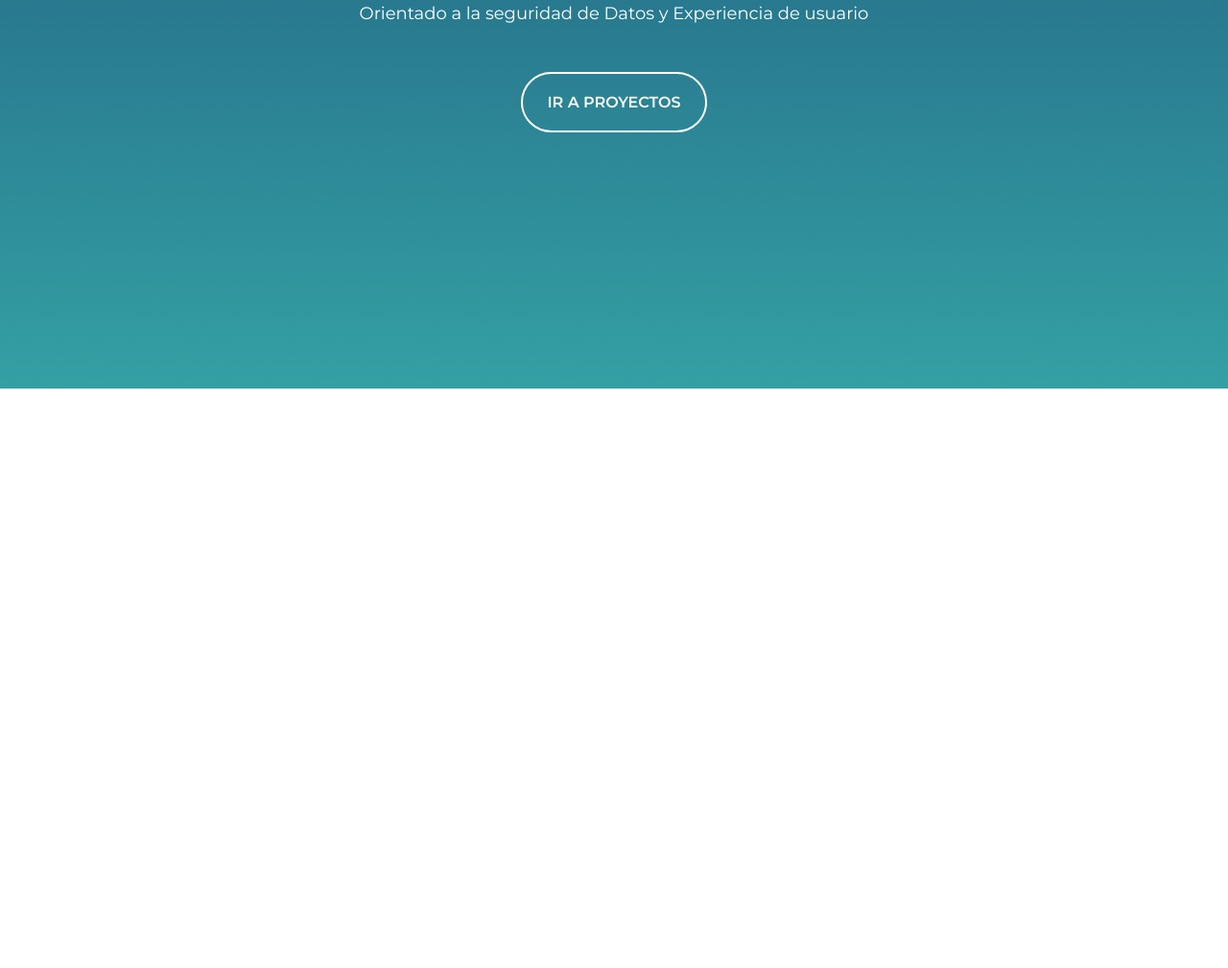
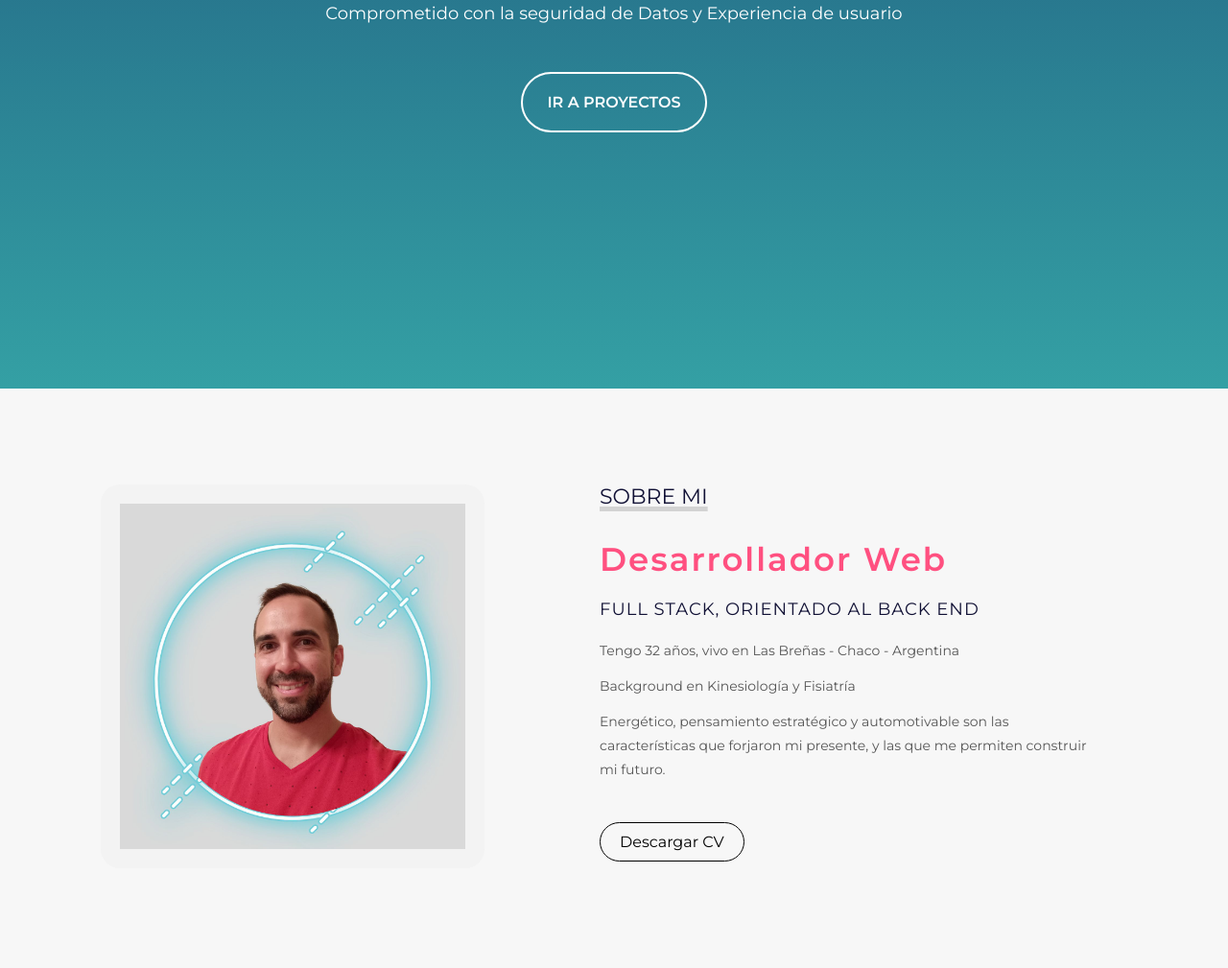
Before and after one commit to Pabloswis/Pabloswis.gitbub.io, a plain HTML site: page index.html in a window 1280 px wide. Shown: the part 395-1404 px from the top of the page at 96% size. Before the commit the page ends 800 px from the top, so only its background shows below. Drawn offline with Linux system fonts and the light colour scheme.

Commit message:
section Sobre mi

```diff
--- a/index.html
+++ b/index.html
@@ -23,9 +23,9 @@
         <!-- <h2 class="nombre">Pablo Swistoniuk</h2> -->
       </a>
       <ul>
-        <li><a href="#">Inicio</a></li>
+        <li><a href="#inicio">Inicio</a></li>
         <li><a href="#">Proyectos</a></li>
-        <li><a href="#">Sobre mi</a></li>
+        <li><a href="#sobremi">Sobre mi</a></li>
         <li><a href="#">Contacto</a></li>
       </ul>
     </nav>
@@ -37,11 +37,27 @@
           <div class="presentacion">
               <p class="bienvenida">Bienvenidos</p>
               <h2>Soy <span>Pablo Swistoniuk</span>, Desarrollador Web</h2>
-              <p class="descripcion">Orientado a la seguridad de Datos y Experiencia de usuario </p>
+              <p class="descripcion">Comprometido con la seguridad de Datos y Experiencia de usuario </p>
               <a href="#portfolio">Ir a Proyectos</a>
           </div>
       </div>
   </section>
+
+  <!-- SECCION S O B R E M I -->
+  <section id="sobremi">
+    <div class="contenedor-foto">
+        <img src="./public/foto-perfil.jpg" alt="foto perfil">
+    </div>
+    <div class="sobremi">
+        <p class="titulo-seccion">Sobre Mi</p>
+        <h2> <span>Desarrollador Web</span> </h2>
+        <h3>Full Stack, Orientado al Back End</h3>
+        <p>Tengo 32 años, vivo en Las Breñas - Chaco - Argentina</p>
+        <p>Background en Kinesiología y Fisiatría</p>
+        <p>Energético, pensamiento estratégico y automotivable son las características que forjaron mi presente, y las que me permiten construir mi futuro. </p>
+        <a download href="./public/CV_Pablo_Swistoniuk.pdf">Descargar CV</a>
+    </div>
+</section>
 
     <script
       src="https://kit.fontawesome.com/44fcf871a1.js"
--- a/style.css
+++ b/style.css
@@ -1,4 +1,4 @@
-@import url('https://fonts.googleapis.com/css2?family=Montserrat:wght@200;300;400;600&display=swap');
+@import url("https://fonts.googleapis.com/css2?family=Montserrat:wght@200;300;400;600&display=swap");
 * {
   padding: 0;
   margin: 0;
@@ -6,16 +6,16 @@
   list-style: none;
   /*para que los elementos no salgan de su contenedor */
   box-sizing: border-box;
-  font-family: 'Montserrat';
+  font-family: "Montserrat";
 }
 
-html{
+html {
   scroll-behavior: smooth;
 }
 
 nav {
   position: fixed;
-  background-color: #184E77;
+  background-color: #184e77;
   height: 80px;
   width: 100%;
 }
@@ -29,13 +29,13 @@ nav {
   height: 40px;
   margin-right: 10px;
 }
-.nombre{
-    color: #52B69A;
-    font-size: 18px;
-    padding: 7px 13px;
-    border-radius: 3px;
-    text-transform: uppercase;
-  }
+.nombre {
+  color: #52b69a;
+  font-size: 18px;
+  padding: 7px 13px;
+  border-radius: 3px;
+  text-transform: uppercase;
+}
 
 nav ul {
   float: right;
@@ -49,7 +49,7 @@ nav ul li {
 }
 
 nav ul li a {
-  color: #52B69A;
+  color: #52b69a;
   font-size: 18px;
   padding: 7px 13px;
   border-radius: 3px;
@@ -58,7 +58,7 @@ nav ul li a {
 
 li a.active,
 li a:hover {
-  background: #D9ED92;
+  background: #ff5080;
   transition: 0.5s;
 }
 
@@ -75,12 +75,12 @@ li a:hover {
   display: none;
 }
 
-section {
+#inicio{
   height: calc(100vh - 80px);
-  background: linear-gradient(#184e77f9, #34A0A4);
+  background: linear-gradient(#184e77f9, #34a0a4);
 }
 
-@media (max-width: 952px) {
+@media (max-width: 950px) {
   .enlace {
     padding-left: 20px;
   }
@@ -89,7 +89,7 @@ section {
   }
 }
 
-@media (max-width: 858px) {
+@media (max-width: 850px) {
   .check-btn {
     display: block;
   }
@@ -97,7 +97,7 @@ section {
     position: fixed;
     width: 100%;
     height: 100vh;
-    background: #1E6091;
+    background: #1e6091;
     top: 80px;
     left: -100%;
     text-align: center;
@@ -114,7 +114,7 @@ section {
   li a:hover,
   li a.active {
     background: none;
-    color: #D9ED92;
+    color: #d9ed92;
   }
   #check:checked ~ ul {
     left: 0;
@@ -124,7 +124,7 @@ section {
 /* Presentacion */
 
 #inicio {
-  background: linear-gradient(#184e77f9, #34A0A4);
+  background: linear-gradient(#184e77f9, #34a0a4);
   background-size: cover;
   background-position: center center;
   height: 100vh;
@@ -170,15 +170,13 @@ section {
   color: #fff;
   font-weight: bold;
   text-transform: uppercase;
-  transition: .5s;
+  transition: 0.5s;
 }
 #inicio .contenido .presentacion a:hover {
   background-color: #ff5080;
 }
 
-@media (max-width: 858px){
-
-
+@media (max-width: 858px) {
   #inicio .contenido .presentacion {
     max-width: 1100px;
     height: 100vh;
@@ -222,9 +220,96 @@ section {
     color: #fff;
     font-weight: bold;
     text-transform: uppercase;
-    transition: .5s;
+    transition: 0.5s;
   }
   #inicio .contenido .presentacion a:hover {
     background-color: #ff5080;
   }
+  .contenedor-foto{
+    display: none;
+  }
 }
+
+/* *********************/
+/* seccion S O B R E  M I */
+/* *********************/
+
+body {
+  background-color: #f7f7f7;
+}
+#sobremi {
+  max-width: 1100px;
+  margin: auto;
+  padding: 100px 15px;
+  color: #111135;
+  display: flex;
+}
+
+#sobremi .contenedor-foto {
+  max-width: 400px;
+  margin-right: 80px;
+}
+
+#sobremi .contenedor-foto img {
+  padding: 20px;
+  width: 100%;
+  border-radius: 20px;
+  background-color: #f3f3f3;
+}
+
+#sobremi .sobremi {
+  margin: 0 40px;
+}
+
+#sobremi .sobremi .titulo-seccion {
+  font-size: 22px;
+  text-transform: uppercase;
+  color: #111135;
+  text-decoration: underline;
+  text-decoration-color: #d3d3d3;
+  text-decoration-thickness: 5px;
+}
+
+#sobremi .sobremi h2 {
+  font-size: 34px;
+  font-weight: bold;
+  margin: 20px 0;
+  letter-spacing: 2px;
+  display: inline-block;
+
+}
+
+#sobremi .sobremi h2 span {
+  color: #ff5080;
+}
+
+#sobremi .sobremi h3 {
+  font-size: 18px;
+  font-weight: 500;
+  text-transform: uppercase;
+  margin-bottom: 20px;
+  letter-spacing: 1px;
+}
+
+#sobremi .sobremi p {
+  font-size: 14px;
+  line-height: 25px;
+  color: #565656;
+  margin-bottom: 12px;
+}
+
+#sobremi .sobremi a {
+  display: inline-block;
+  text-decoration: none;
+  color: #000;
+  border-radius: 30px;
+  border: 1px solid #000;
+  padding: 10px 20px;
+  margin-top: 30px;
+  transition: 0.5s;
+}
+
+#sobremi .sobremi a:hover {
+  background-color: #ff5080;
+  color: #fff;
+}
```
Also changed, not shown: public/logo-kinepic-blanco.png (deleted), public/logo-kinepic.png (deleted), public/logo-texto.png (deleted), 1 other file.
